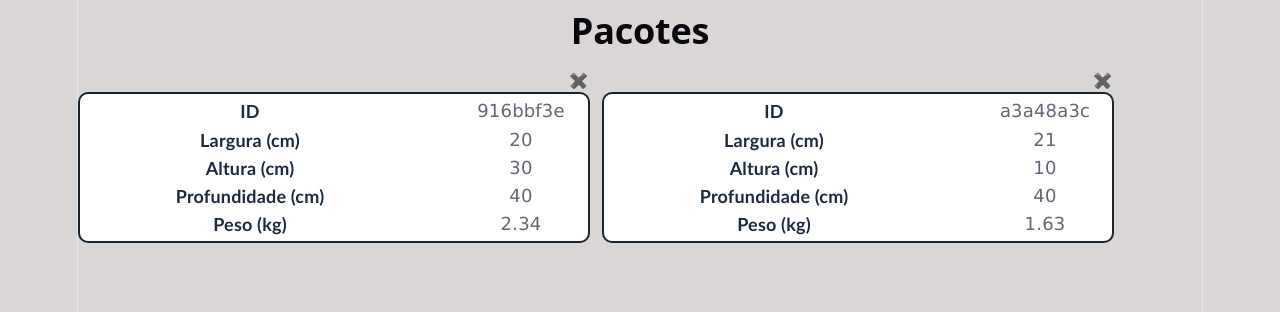
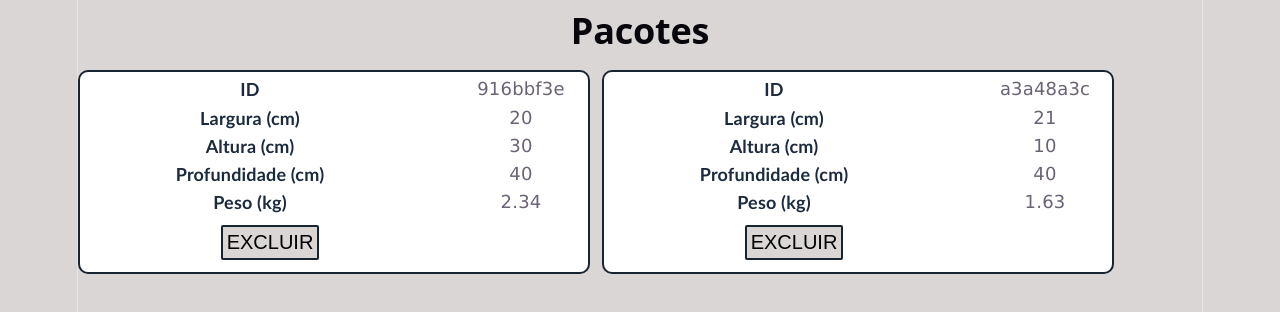
Before and after one commit to ufjf-dcc207/ufjf-dcc207-2026-3-a-atv08-deyvisonfernandes, a React (Vite) app: page / in a window 1280 px wide. Shown: the top 312 px of the page. Built offline with nearby package versions, Linux system fonts and the light colour scheme.

Commit message:
adiciona exclusao no componente pacote

```diff
--- a/src/App.tsx
+++ b/src/App.tsx
@@ -24,8 +24,8 @@ const data:Array<PacoteType> =[
 
 function App() {
   const [pacotes, setPacotes] = useState(data);
-  function excluirPacotes (pacote){
-    const novoPacote = pacotes.filter(p => p!==pacote);
+  function excluirPacotes (id){
+    const novoPacote = pacotes.filter(p => p.id !==id);
     setPacotes(novoPacote);
 
   }
@@ -35,10 +35,8 @@ function App() {
     <h2>Pacotes</h2>
     <div className='pacotes'>
       {pacotes.map(p => (
-      <div key={p.id} className='pacotinho'>
-        <button onClick={()=>excluirPacotes(p)}>✖️</button>
-        <Pacote pacote={p}/>
-        </div> )
+        <Pacote pacote={p} acaoExcluir={excluirPacotes} key={p.id}/>
+  )
       )}
       </div>
 
--- a/src/Pacote.css
+++ b/src/Pacote.css
@@ -15,5 +15,12 @@
     }
     border-radius: 10px 10px 10px 10px;
     background-color: white;
+    button{
+        padding: 4px;
+        font-size: 20px;
+        border-radius: 2px;
+        border: 2px solid rgb(24, 37, 49);
+        margin: 8px;
+    }
 
 }
--- a/src/Pacote.tsx
+++ b/src/Pacote.tsx
@@ -3,9 +3,10 @@ import type { PacoteType } from "./types"
 
 type PacoteProps = {
     pacote: PacoteType;
+    acaoExcluir: (id: String)=>void;
 }
 
-export default function Pacote({pacote}: PacoteProps){
+export default function Pacote({pacote, acaoExcluir}: PacoteProps){
     return(
         <div className="pacote">
             <dt>ID</dt>
@@ -23,6 +24,10 @@ export default function Pacote({pacote}: PacoteProps){
             <dt>Peso (kg)</dt>
             <dd>{pacote.peso}</dd>
 
+            <dd>
+            <button onClick={()=>acaoExcluir(pacote.id)}>EXCLUIR</button>
+            </dd>
+
         </div>
     )
 }
```
